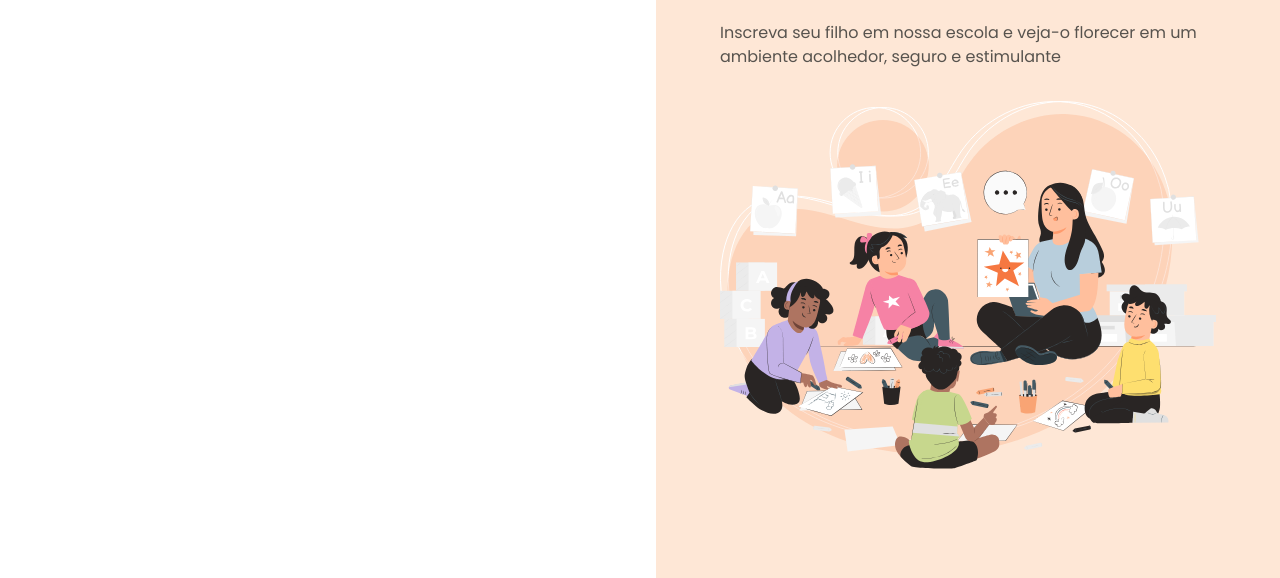
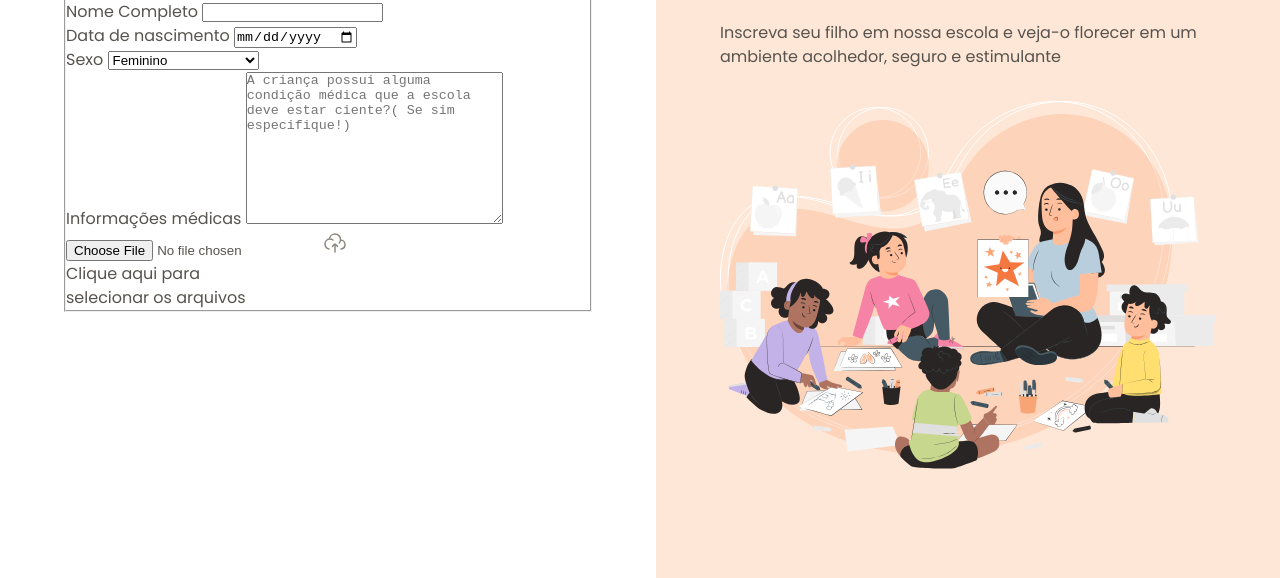
Before and after one commit to HugoLeonardoH1/4---ConviteForms, a website: page index.html in a window 1280 px wide. Shown: the part 222-800 px from the top of the page. Drawn offline with Linux system fonts and the light colour scheme.

Commit message:
Iniciando o formulário

```diff
--- a/index.html
+++ b/index.html
@@ -26,6 +26,54 @@
             Preencha os dados abaixo para matricular seu filho na escola de
             educação infantil Estrelas do amanhã
           </p>
+          <form action="#" method="post" enctype="multipart/form-data">
+            <fieldset class="child-info">
+              <legend>Informações da Criança</legend>
+
+              <div class="input-wrapper">
+                <label for="fullname">Nome Completo</label>
+                <input
+                  id="fullname"
+                  name="fullname"
+                  type="text"
+                  plcaceholder="Qual nome da criança?"
+                />
+              </div>
+              <div class="input-wrapper">
+                <label for="birth">Data de nascimento</label>
+                <input type="date" id="birth" name="birth" lang="pt-BR" />
+              </div>
+
+              <div class="select-wrapper">
+                <label for="gender">Sexo</label>
+                <select name="gender" id="gender">
+                  <option value="female">Feminino</option>
+                  <option value="male">Masculino</option>
+                  <option value="na">Prefiro não responder</option>
+                </select>
+              </div>
+
+              <div class="textarea-wrapper">
+                <label for="medical-info">Informações médicas</label>
+                <textarea
+                  name="medical-info"
+                  id="medical-info"
+                  cols="30"
+                  rows="10"
+                  placeholder="A criança possui alguma condição médica que a escola deve estar ciente?( Se sim especifique!)"
+                ></textarea>
+              </div>
+
+              <div class="droparea-wrapper">
+                <input type="file" id="birth-file" name="birth-file" />
+                <img src="assets/Icons/cloud-upload.svg" alt="" />
+                <p>
+                  Clique aqui para <br />
+                  selecionar os arquivos
+                </p>
+              </div>
+            </fieldset>
+          </form>
         </div>
       </main>
 
```
